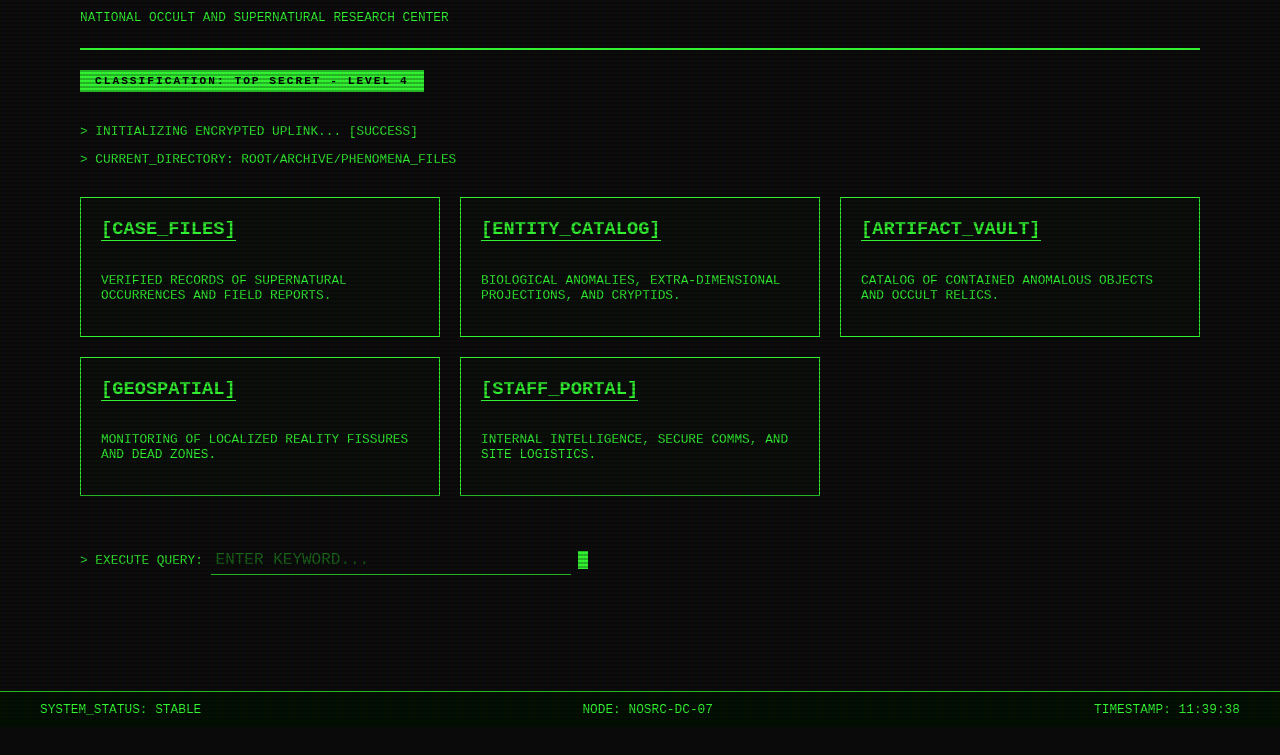
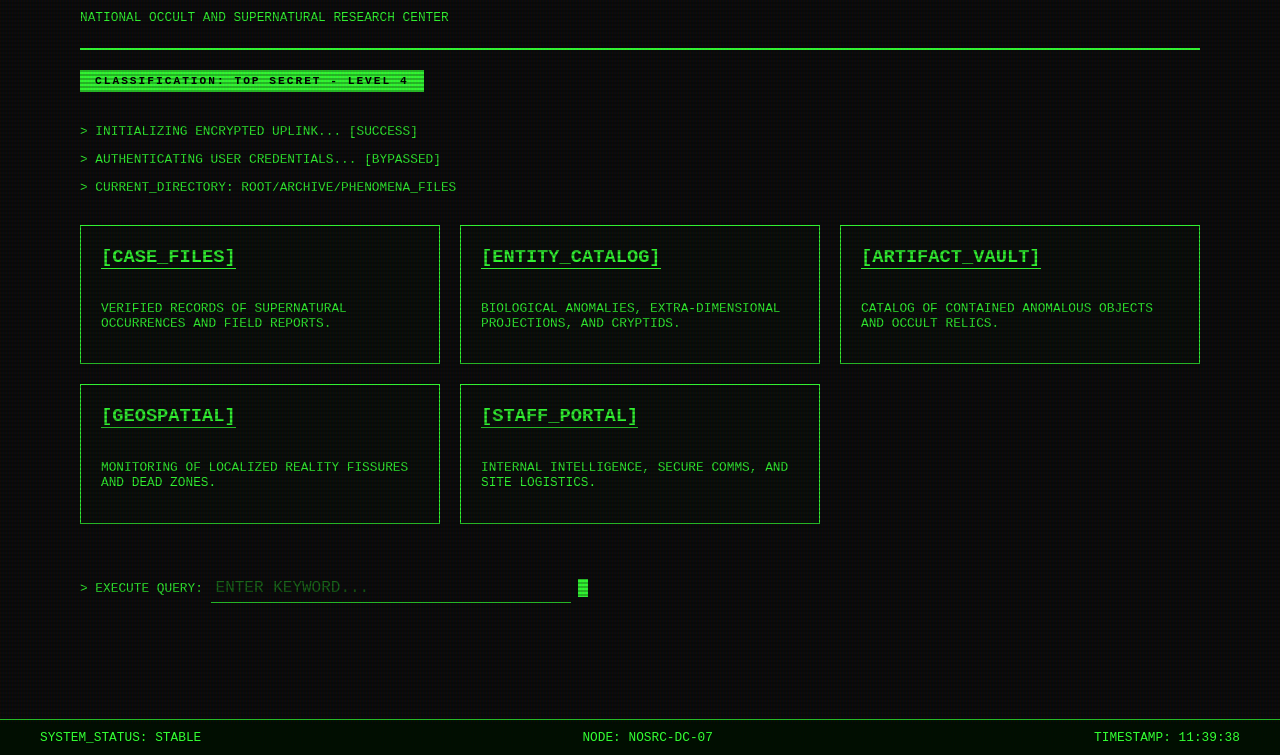
Before and after one commit to brafee/nosrc, a plain HTML site: page NOSRC_Project/index.html in a window 1280 px wide. Shown: the part 76-831 px from the top of the page. Before the commit the page ends 803 px from the top, so only its background shows below. Drawn offline with Linux system fonts and the light colour scheme.

Commit message:
index.html

```diff
--- a/NOSRC_Project/index.html
+++ b/NOSRC_Project/index.html
@@ -179,6 +179,7 @@
 
     <section id="main">
         <p style="font-size: 0.8rem;">> INITIALIZING ENCRYPTED UPLINK... [SUCCESS]</p>
+        <p style="font-size: 0.8rem;">> AUTHENTICATING USER CREDENTIALS... [BYPASSED]</p>
         <p style="font-size: 0.8rem;">> CURRENT_DIRECTORY: Root/Archive/Phenomena_Files</p>
 
         <div class="nav-grid" id="nav-grid">
```
